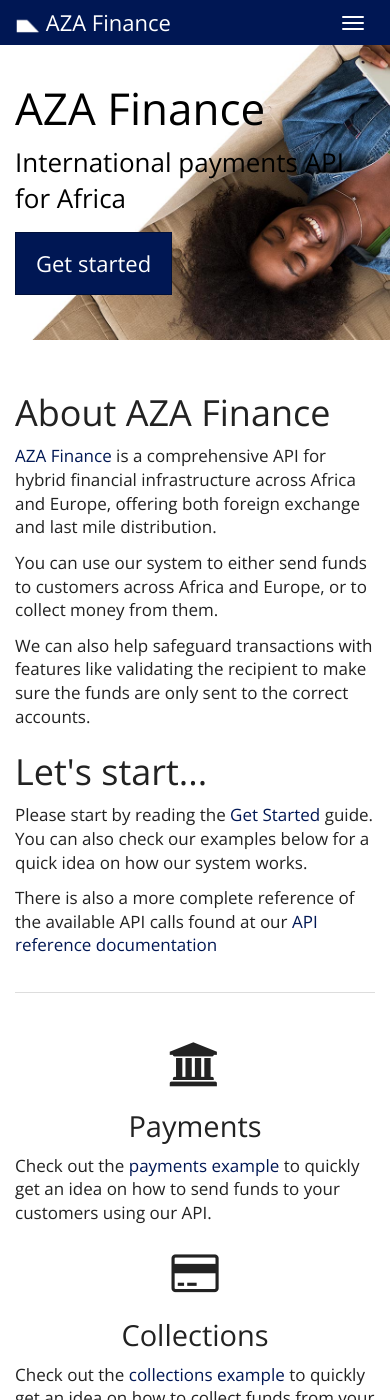
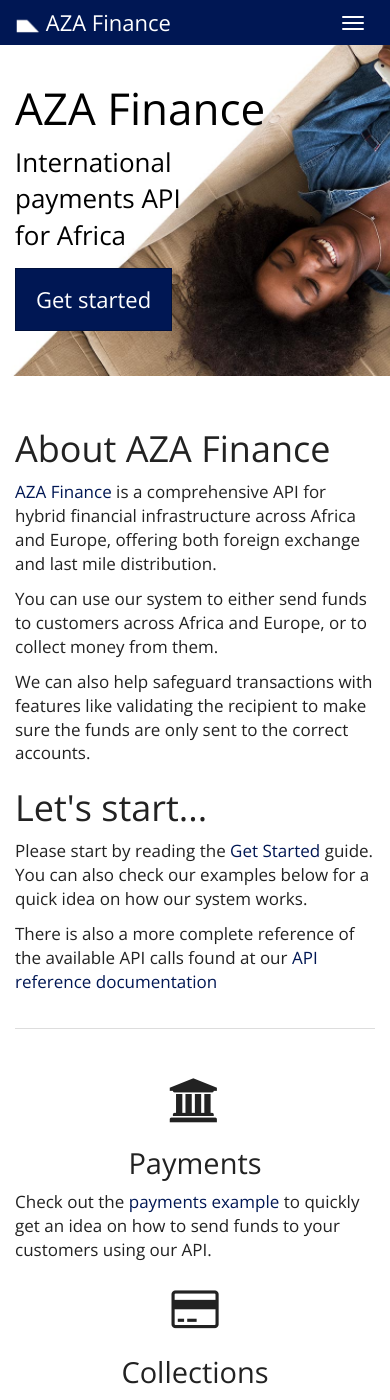
Before and after one commit to transferzero/api-documentation, a Jekyll site: the page built from index.html, in a window 390 px wide and 1400 px high. Built offline with Jekyll 4.4.1, drawn with Linux system fonts in a browser that asks for light colours; nearby versions of some CDN libraries; comment, search, counter and statistics services are not loaded.

Commit message:
Improve mobile view

```diff
--- a/css/main.scss
+++ b/css/main.scss
@@ -82,3 +82,9 @@
   max-height: 400px;
   overflow: auto;
 }
+
+@media only screen and (max-width: 768px) {
+  .jumbotron p {
+    width: 50%;
+  }
+}
```
